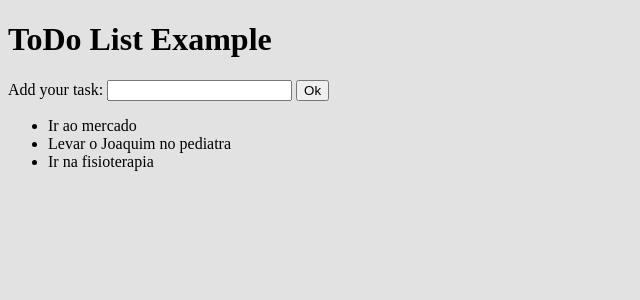
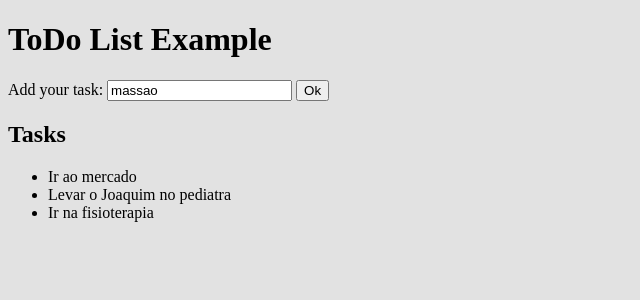
Before and after one commit to guialemao/boilerplate, a React app: page / in a window 1280 px wide. Shown: the top 300 px of the page, without its empty margins (0-640 px from the left). Built offline with nearby package versions, Linux system fonts and the light colour scheme.

Commit message:
Created task add e task container component

```diff
--- a/src/app.jsx
+++ b/src/app.jsx
@@ -2,9 +2,8 @@ import 'SCSS/app.scss';
 import React from 'react';
 import ReactDOM from 'react-dom';
 
-import Title from './assets/js/Title';
-import AddTask from './assets/js/AddTask';
-import Listage from './assets/js/Listage';
+import Title from 'JS/Title';
+import TaskContainer from 'JS/TaskContainer';
 
 
 class ToDo extends React.Component {
@@ -12,8 +11,7 @@ class ToDo extends React.Component {
     return (
       <div>
         <Title title="ToDo List Example" />
-        <AddTask />
-        <Listage />
+        <TaskContainer />
       </div>
     )
   }
--- a/src/assets/js/AddTask.jsx
+++ /dev/null
@@ -1,14 +0,0 @@
-import React from 'react';
-import ReactDOM from 'react-dom';
-
-class AddTask extends React.Component {
-  render() {
-    return(
-      <div>
-        Add your task: <input type="text"/> <button>Ok</button>
-      </div>
-    )
-  }
-}
-
-export default AddTask;
--- a/src/assets/js/Listage.jsx
+++ b/src/assets/js/Listage.jsx
@@ -2,23 +2,12 @@ import React from 'react';
 import ReactDOM from 'react-dom';
 
 class Listage extends React.Component {
-  constructor() {
-    super();
-
-    this.state = {
-      tasks: [
-        'Ir ao mercado',
-        'Levar o Joaquim no pediatra',
-        'Ir na fisioterapia'
-      ]
-    }
-  }
-
   render() {
     return(
       <div>
+        <h2>Tasks</h2>
         <ul>
-          {this.state.tasks.map((task, id) => <li key={id}>{task}</li>)}
+          {this.props.item.map((task, id) => <li key={id}>{task}</li>)}
         </ul>
       </div>
     )
--- /dev/null
+++ b/src/assets/js/TaskAdd.jsx
@@ -0,0 +1,22 @@
+import React from 'react';
+import ReactDOM from 'react-dom';
+
+class TaskAdd extends React.Component {
+  constructor() {
+    super()
+
+    this.state = {
+      newTask: ''
+    }
+  }
+
+  render() {
+    return(
+      <div>
+        Add your task: <input value="massao" type="text"/> <button>Ok</button>
+      </div>
+    )
+  }
+}
+
+export default TaskAdd;
--- /dev/null
+++ b/src/assets/js/TaskContainer.jsx
@@ -0,0 +1,39 @@
+import React from 'react';
+import ReactDOM from 'react-dom';
+
+import Listage from './Listage';
+import TaskAdd from './TaskAdd';
+
+class TaskContainer extends React.Component {
+
+  constructor() {
+    super();
+
+    this.state = {
+      tasks: [
+        'Ir ao mercado',
+        'Levar o Joaquim no pediatra',
+        'Ir na fisioterapia'
+      ]
+    }
+
+    this.addTask = this.addTask.bind(this);
+  }
+
+  addTask(task) {
+    this.setState((state) => ({
+      friends: state.tasks.concat([task])
+    }))
+  }
+
+  render() {
+    return(
+      <div>
+        <TaskAdd addNew={this.addTask} />
+        <Listage item={this.state.tasks} />
+      </div>
+    )
+  }
+}
+
+export default TaskContainer;
--- a/webpack.config.js
+++ b/webpack.config.js
@@ -26,7 +26,8 @@ module.exports = {
   resolve: {
     extensions: ['.js', '.jsx', '.scss'],
     alias: {
-      SCSS: path.resolve(__dirname,'src/assets/scss')
+      SCSS: path.resolve(__dirname,'src/assets/scss'),
+      JS: path.resolve(__dirname,'src/assets/js')
     }
   },
   module: {
```
